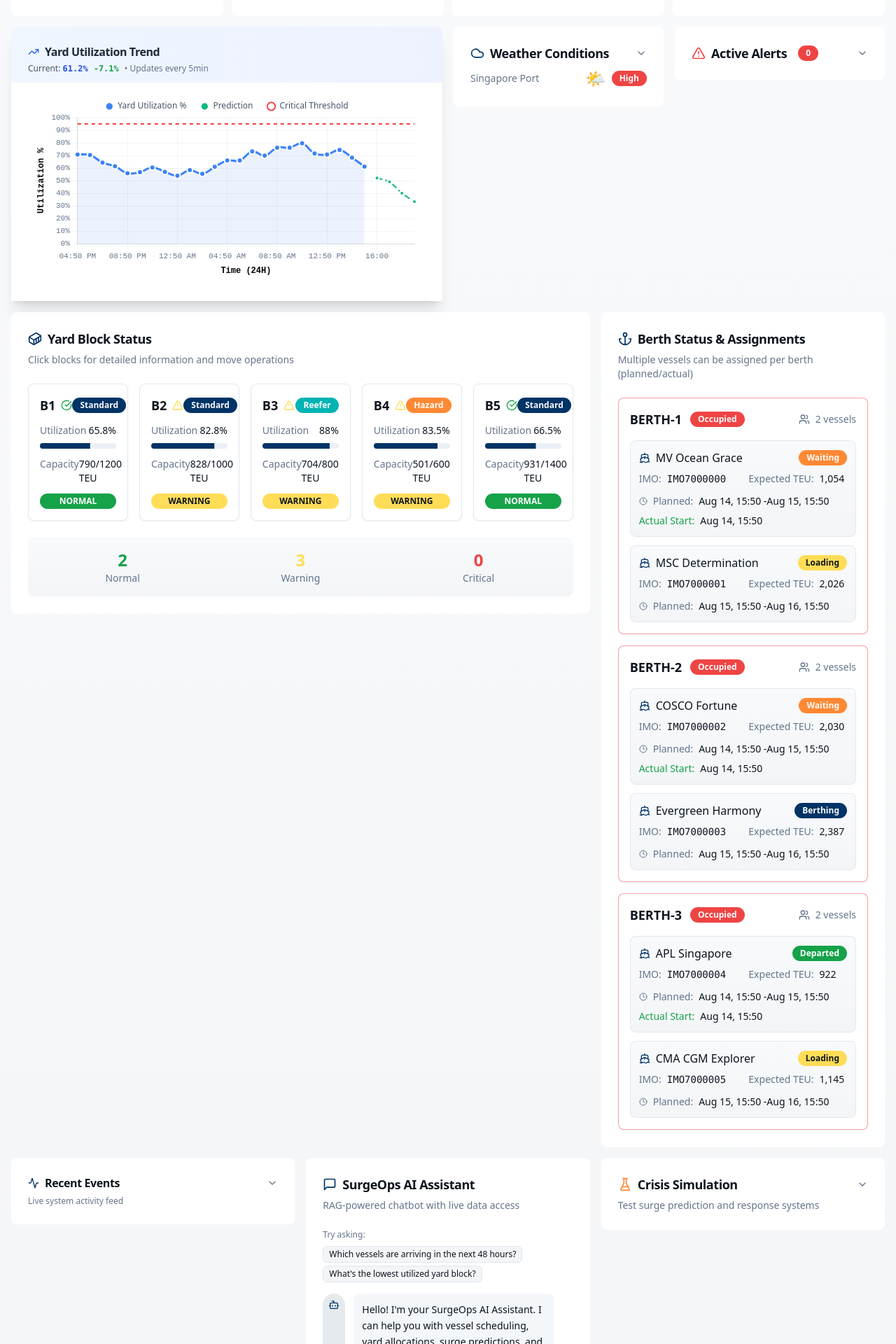
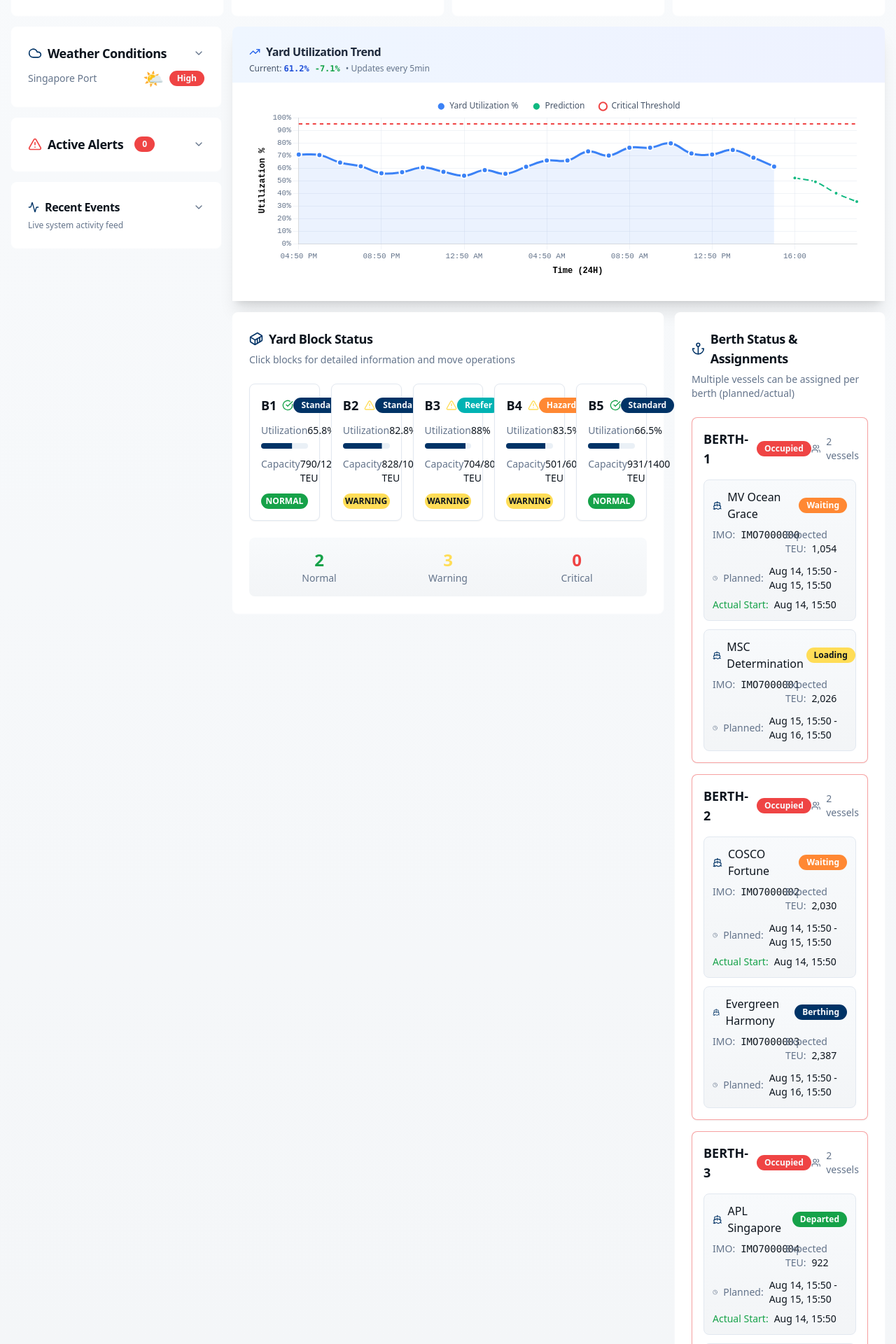
Before and after one commit to shivam-kaleris/surgeops, a React (Vite) app: page / in a window 1280 px wide. Shown: the part 240-2160 px from the top of the page at 70% size. Built offline with nearby package versions, Linux system fonts and the light colour scheme.

Commit message:
Organize collapsible sections
Organize all collapsible sections to the left side of the page for a more professional feel.

```diff
--- a/src/components/surgeops/SurgeOpsDashboard.tsx
+++ b/src/components/surgeops/SurgeOpsDashboard.tsx
@@ -89,19 +89,12 @@ export function SurgeOpsDashboard() {
           <DashboardKPIs data={dashboardData.kpis} />
         </motion.div>
 
-        {/* Row 2: Chart + Weather + Alerts */}
-        <div className="grid grid-cols-1 lg:grid-cols-4 gap-4">
+        {/* Professional Layout: Left Sidebar + Main Content */}
+        <div className="grid grid-cols-1 lg:grid-cols-12 gap-4">
+          {/* Left Sidebar: Collapsible Panels */}
+          <div className="lg:col-span-3 space-y-4">
             <motion.div
-            initial={{ opacity: 0, y: 20 }}
-            animate={{ opacity: 1, y: 0 }}
-            transition={{ delay: 0.4 }}
-            className="lg:col-span-2"
-          >
-            <UtilizationChart data={dashboardData.chartData} />
-          </motion.div>
-
-          <motion.div
-            initial={{ opacity: 0, x: 20 }}
+              initial={{ opacity: 0, x: -20 }}
               animate={{ opacity: 1, x: 0 }}
               transition={{ delay: 0.4 }}
             >
@@ -109,18 +102,37 @@ export function SurgeOpsDashboard() {
             </motion.div>
 
             <motion.div
-            initial={{ opacity: 0, x: 20 }}
+              initial={{ opacity: 0, x: -20 }}
               animate={{ opacity: 1, x: 0 }}
               transition={{ delay: 0.5 }}
             >
               <AlertsPanel alerts={dashboardData.alerts} />
             </motion.div>
+
+            <motion.div
+              initial={{ opacity: 0, x: -20 }}
+              animate={{ opacity: 1, x: 0 }}
+              transition={{ delay: 0.6 }}
+            >
+              <EventsPanel events={dashboardData.events} />
+            </motion.div>
           </div>
 
-        {/* Row 3: Operations Grid */}
-        <div className="grid grid-cols-1 lg:grid-cols-12 gap-4">
-          {/* Yard Status - Full Width */}
-          <div className="lg:col-span-8">
+          {/* Main Content Area */}
+          <div className="lg:col-span-9 space-y-4">
+            {/* Utilization Chart */}
+            <motion.div
+              initial={{ opacity: 0, y: 20 }}
+              animate={{ opacity: 1, y: 0 }}
+              transition={{ delay: 0.4 }}
+            >
+              <UtilizationChart data={dashboardData.chartData} />
+            </motion.div>
+
+            {/* Operations Grid */}
+            <div className="grid grid-cols-1 lg:grid-cols-3 gap-4">
+              {/* Yard Status */}
+              <div className="lg:col-span-2">
                 <motion.div
                   initial={{ opacity: 0, y: 20 }}
                   animate={{ opacity: 1, y: 0 }}
@@ -135,7 +147,7 @@ export function SurgeOpsDashboard() {
               </div>
 
               {/* Berth Status */}
-          <div className="lg:col-span-4">
+              <div className="lg:col-span-1">
                 <motion.div
                   initial={{ opacity: 0, y: 20 }}
                   animate={{ opacity: 1, y: 0 }}
@@ -150,14 +162,14 @@ export function SurgeOpsDashboard() {
               </div>
             </div>
 
-        {/* Row 4: Control Panels */}
-        <div className="grid grid-cols-1 lg:grid-cols-3 gap-4">
+            {/* Bottom Control Panels */}
+            <div className="grid grid-cols-1 lg:grid-cols-2 gap-4">
               <motion.div
                 initial={{ opacity: 0, x: 20 }}
                 animate={{ opacity: 1, x: 0 }}
                 transition={{ delay: 0.7 }}
               >
-            <EventsPanel events={dashboardData.events} />
+                <SurgeOpsChat />
               </motion.div>
 
               <motion.div
@@ -165,20 +177,14 @@ export function SurgeOpsDashboard() {
                 animate={{ opacity: 1, x: 0 }}
                 transition={{ delay: 0.8 }}
               >
-            <SurgeOpsChat />
-          </motion.div>
-
-          <motion.div
-            initial={{ opacity: 0, x: 20 }}
-            animate={{ opacity: 1, x: 0 }}
-            transition={{ delay: 0.9 }}
-          >
                 <TestPanel onSimulate={(type, magnitude) => {
                   console.log(`Simulating ${type} with magnitude ${magnitude}`);
                   setDashboardData(mockData.getDashboardData());
                 }} />
               </motion.div>
             </div>
+          </div>
+        </div>
       </motion.div>
     </div>
   );
```
Lines whose indentation alone changed are shown as unchanged.
